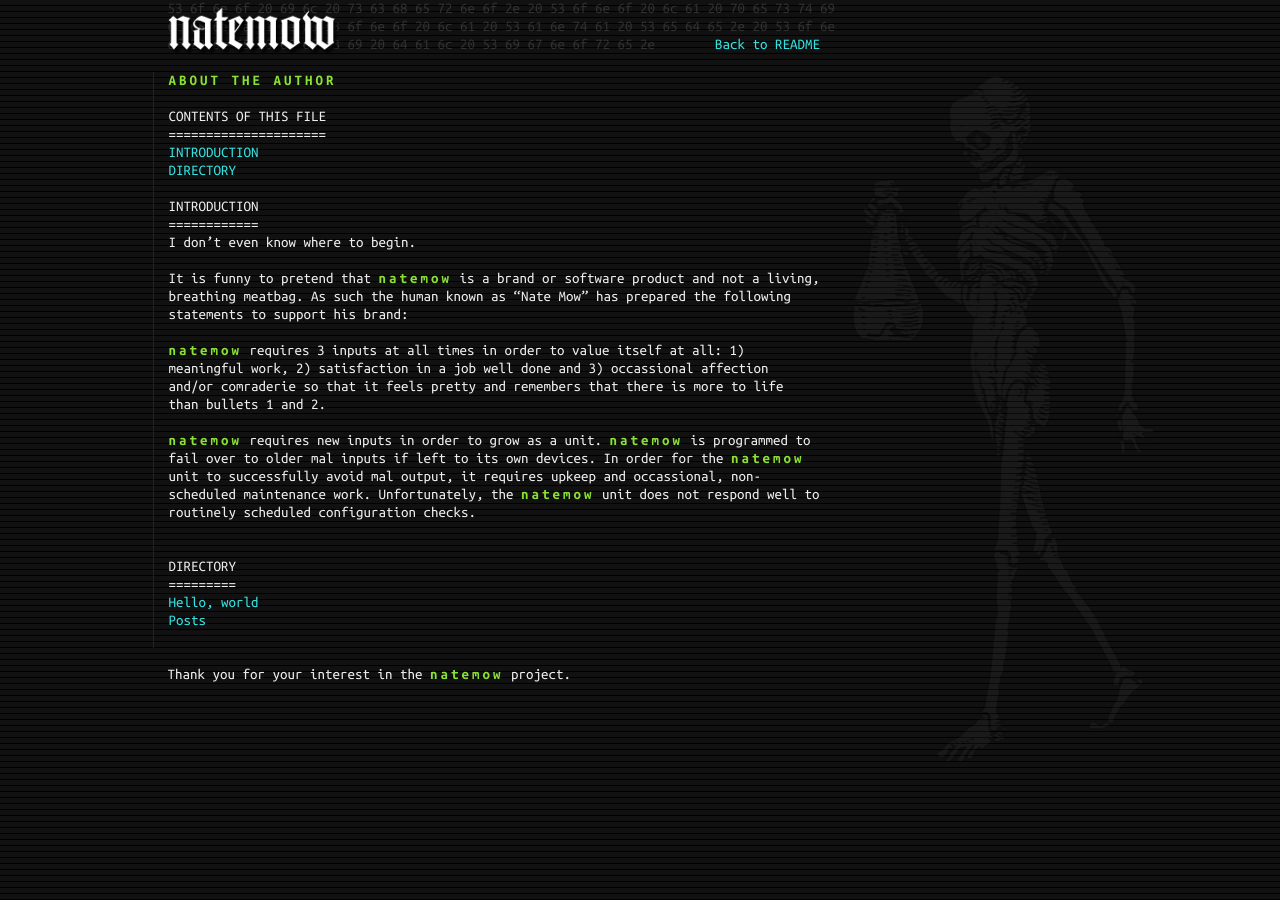
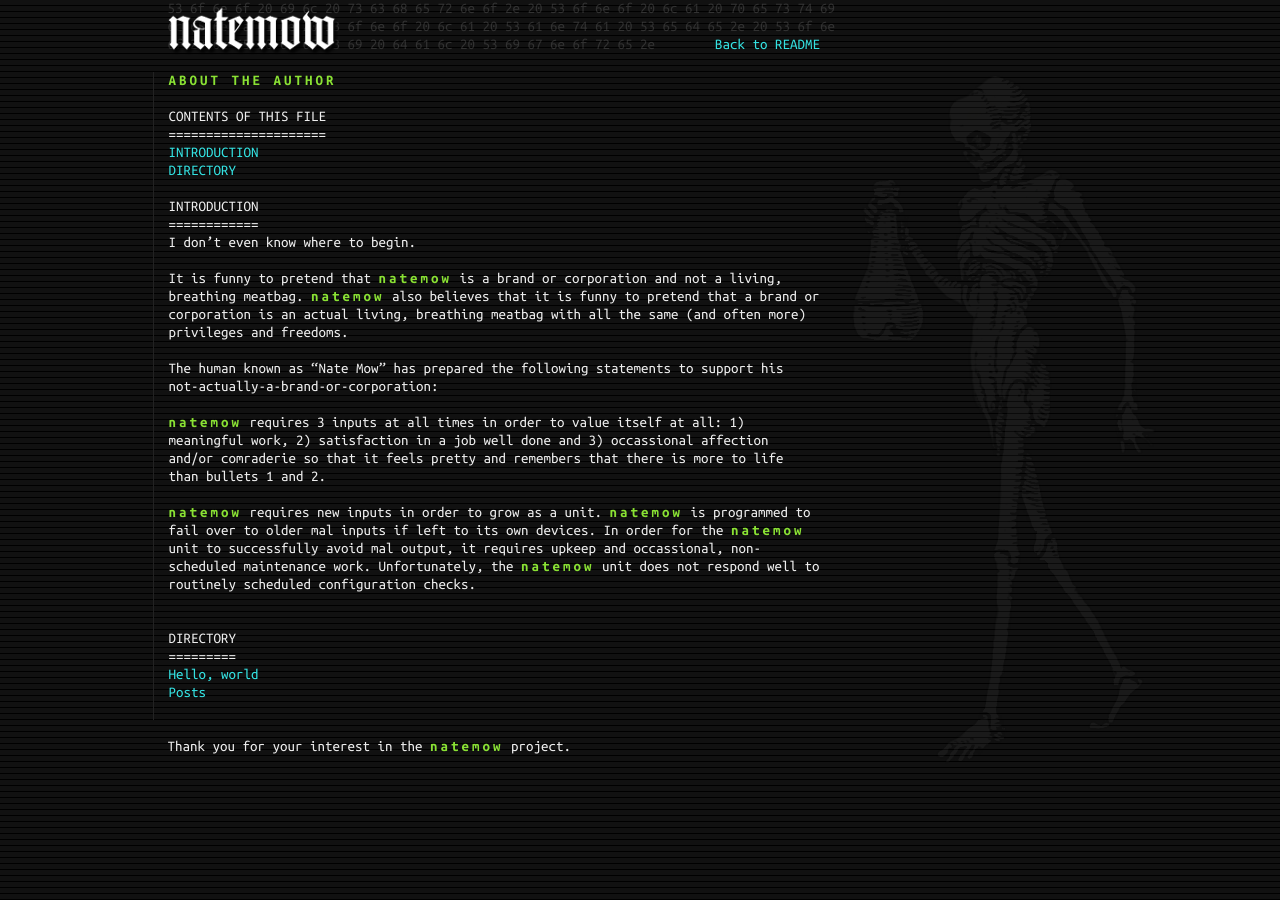
Before and after one commit to natemow/natemow.github.io, a Jekyll site: the page built from about.md, in a window 1280 px wide. Built offline with Jekyll 4.4.1, drawn with Linux system fonts in a browser that asks for light colours; nearby versions of some CDN libraries.

Commit message:
Actual blog shiz.

```diff
--- a/about.md
+++ b/about.md
@@ -8,7 +8,9 @@ audio: /assets/audio/Ogpissd5.mp3
 
 I don't even know where to begin.
 
-It is funny to pretend that {% include brand.html %} is a brand or software product and not a living, breathing meatbag. As such the human known as "Nate Mow" has prepared the following statements to support his brand:
+It is funny to pretend that {% include brand.html %} is a brand or corporation and not a living, breathing meatbag. {% include brand.html %} also believes that it is funny to pretend that a brand or corporation is an actual living, breathing meatbag with all the same (and often more) privileges and freedoms.
+
+The human known as "Nate Mow" has prepared the following statements to support his not-actually-a-brand-or-corporation:
 
 * {% include brand.html %} requires 3 inputs at all times in order to value itself at all: 1) meaningful work, 2) satisfaction in a job well done and 3) occassional affection and/or comraderie so that it feels pretty and remembers that there is more to life than bullets 1 and 2.
 
```
